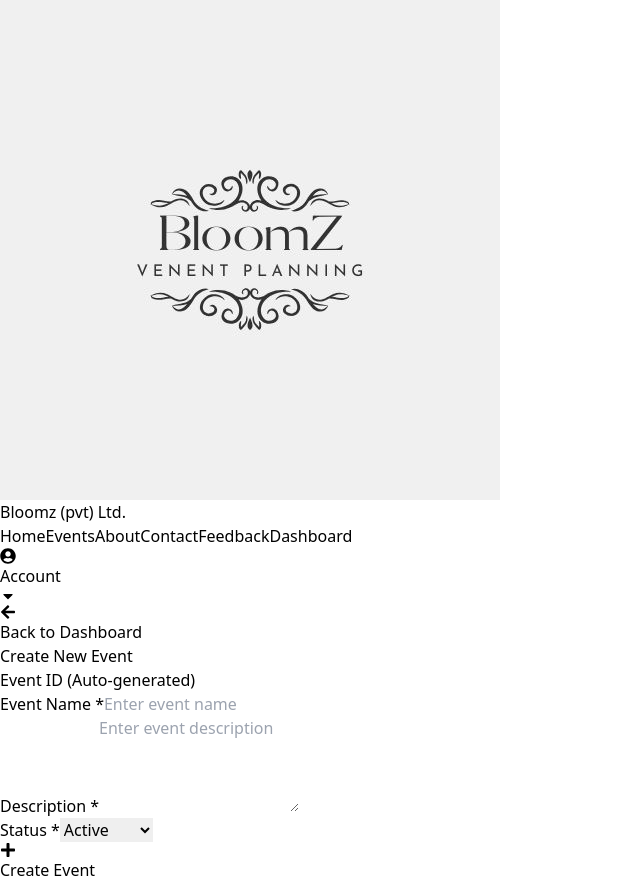
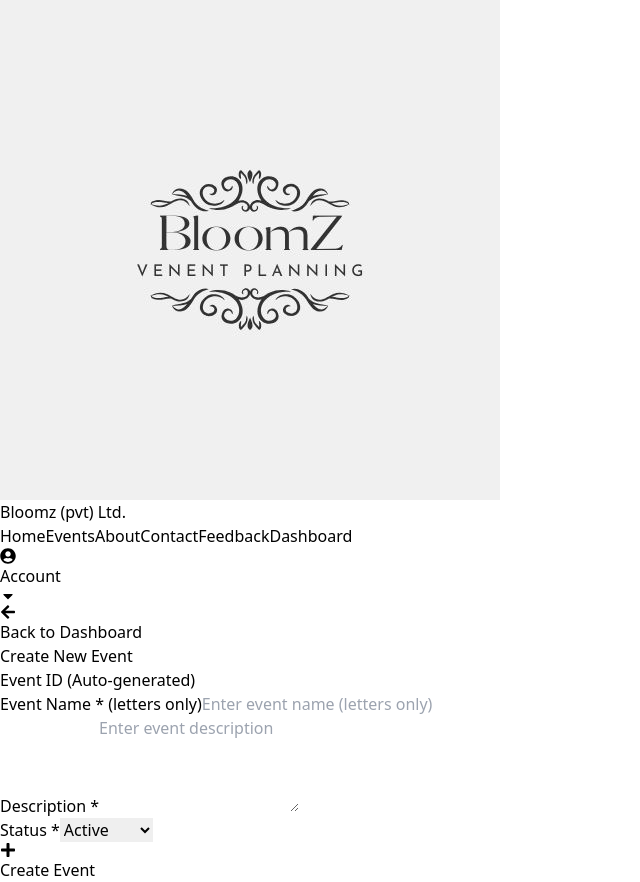
Before and after one commit to deshankodithuwakku/event-planning, a React (Vite) app in the folder frontend/: page /admin/events/create in a window 1280 px wide. Shown: the whole page, without its empty margins (0-640 px from the left). Built offline with nearby package versions, Linux system fonts and the light colour scheme; no server answers; sample sign-in values are in the browser's storage.

Commit message:
add validation

```diff
--- a/frontend/src/components/payment/PortalPayment.jsx
+++ b/frontend/src/components/payment/PortalPayment.jsx
@@ -200,6 +200,7 @@ const PortalPayment = ({ amount, eventId, packageId, onCancel }) => {
     }));
   };
 
+
   return (
     <div>
       <h2 className="text-lg font-semibold text-sky-700 mb-4">Payment Bank</h2>
--- a/frontend/src/pages/admin/EventCreate.jsx
+++ b/frontend/src/pages/admin/EventCreate.jsx
@@ -34,6 +34,7 @@ const EventCreate = () => {
   // UI state management
   const [loading, setLoading] = useState(false);
   const [fetchingId, setFetchingId] = useState(true);
+  const [nameError, setNameError] = useState('');
   const { enqueueSnackbar } = useSnackbar();
   const navigate = useNavigate();
 
@@ -68,11 +69,24 @@ const EventCreate = () => {
   /**
    * Handles form input changes
    * Updates formData state with new values
+   * Validates that Event Name contains only letters
    */
   const handleChange = (e) => {
+    const { name, value } = e.target;
+
+    if (name === 'E_name') {
+      // Validate for letters only using regex
+      if (value && !/^[a-zA-Z\s]+$/.test(value)) {
+        setNameError('Event name can only contain letters');
+        return;
+      } else {
+        setNameError('');
+      }
+    }
+
     setFormData({
       ...formData,
-      [e.target.name]: e.target.value
+      [name]: value
     });
   };
 
@@ -89,9 +103,14 @@ const EventCreate = () => {
       return;
     }
 
-    // Validate event name (minimum 3 characters)
+    // Validate event name (minimum 3 characters and letters only)
     if (formData.E_name.length < 3) {
       enqueueSnackbar('Event name must be at least 3 characters long', { variant: 'error' });
+      return;
+    }
+
+    if (!/^[a-zA-Z\s]+$/.test(formData.E_name)) {
+      enqueueSnackbar('Event name can only contain letters', { variant: 'error' });
       return;
     }
 
@@ -158,7 +177,7 @@ const EventCreate = () => {
             {/* Event Name field */}
             <div>
               <label htmlFor="E_name" className="block text-sm font-medium text-gray-700 mb-1">
-                Event Name *
+                Event Name * (letters only)
               </label>
               <input
                 id="E_name"
@@ -166,10 +185,13 @@ const EventCreate = () => {
                 type="text"
                 value={formData.E_name}
                 onChange={handleChange}
-                className="block w-full px-3 py-2 border border-gray-300 rounded-md shadow-sm focus:outline-none focus:ring-purple-500 focus:border-purple-500"
-                placeholder="Enter event name"
+                className={`block w-full px-3 py-2 border ${nameError ? 'border-red-500' : 'border-gray-300'} rounded-md shadow-sm focus:outline-none focus:ring-purple-500 focus:border-purple-500`}
+                placeholder="Enter event name (letters only)"
                 required
               />
+              {nameError && (
+                <p className="mt-1 text-sm text-red-600">{nameError}</p>
+              )}
             </div>
 
             {/* Event Description field */}
```
